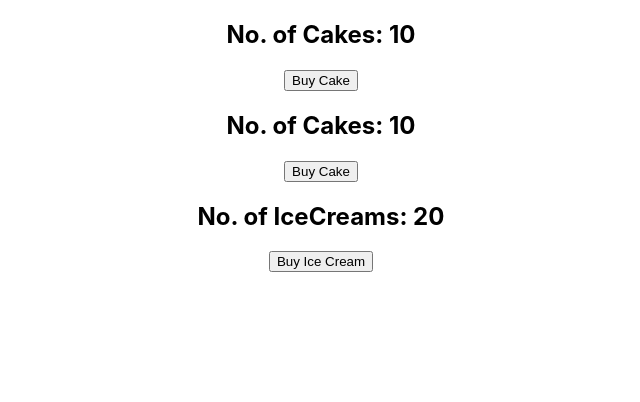
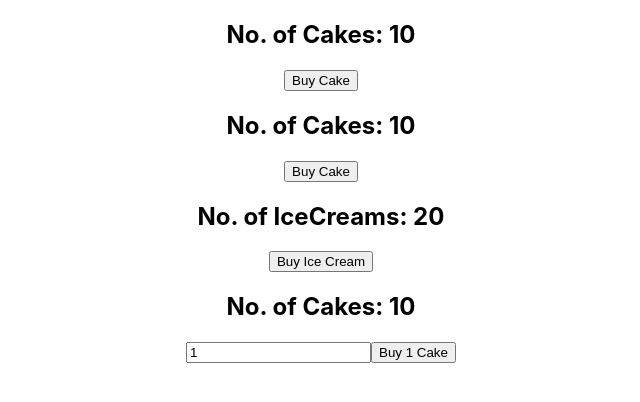
Before and after one commit to iabdulmuqeet/react-redux-basics, a React (Create React App) app: page / in a window 1280 px wide. Shown: the top 402 px of the page, without its empty margins (319-959 px from the left). Built offline with nearby package versions, Linux system fonts and the light colour scheme.

Commit message:
implementation of adding payload in action

```diff
--- a/src/App.js
+++ b/src/App.js
@@ -4,6 +4,7 @@ import store from './redux/store';
 import CakeContainer from './components/CakeContainer';
 import HookCakeContaner from './components/HookCakeContaner';
 import IceCreamContainer from './components/IceCreamContainer';
+import NewCakeContainer from './components/NewCakeContainer';
 
 function App() {
 	return (
@@ -12,6 +13,7 @@ function App() {
 				<CakeContainer />
 				<HookCakeContaner />
 				<IceCreamContainer />
+				<NewCakeContainer />
 			</div>
 		</Provider>
 	);
--- /dev/null
+++ b/src/components/NewCakeContainer.jsx
@@ -0,0 +1,29 @@
+import React, { useState } from 'react';
+import { connect } from 'react-redux';
+import { buyCake } from '../redux';
+
+const NewCakeContainer = ({ noOfCakes, buyCake }) => {
+	const [number, setNumber] = useState(1);
+
+	return (
+		<>
+			<h2>No. of Cakes: {noOfCakes}</h2>
+			<input type='text' value={number} onChange={e => setNumber(e.target.value)} />
+			<button onClick={() => buyCake(number)}>Buy {number} Cake</button>
+		</>
+	);
+};
+
+const mapStateToProps = state => {
+	return {
+		noOfCakes: state.cake.noOfCakes,
+	};
+};
+
+const mapDispatchToProps = dispatch => {
+	return {
+		buyCake: number => dispatch(buyCake(number)),
+	};
+};
+
+export default connect(mapStateToProps, mapDispatchToProps)(NewCakeContainer);
--- a/src/redux/cake/cakeActions.js
+++ b/src/redux/cake/cakeActions.js
@@ -1,7 +1,8 @@
 import { BUY_CAKE } from './cakeTypes';
 
-export const buyCake = () => {
+export const buyCake = (number = 1) => {
 	return {
 		type: BUY_CAKE,
+		payload: number,
 	};
 };
--- a/src/redux/cake/cakeReducer.js
+++ b/src/redux/cake/cakeReducer.js
@@ -9,7 +9,7 @@ const cakeReducer = (state = initialState, action) => {
 		case BUY_CAKE:
 			return {
 				...state,
-				noOfCakes: state.noOfCakes - 1,
+				noOfCakes: state.noOfCakes - action.payload,
 			};
 
 		default:
```
